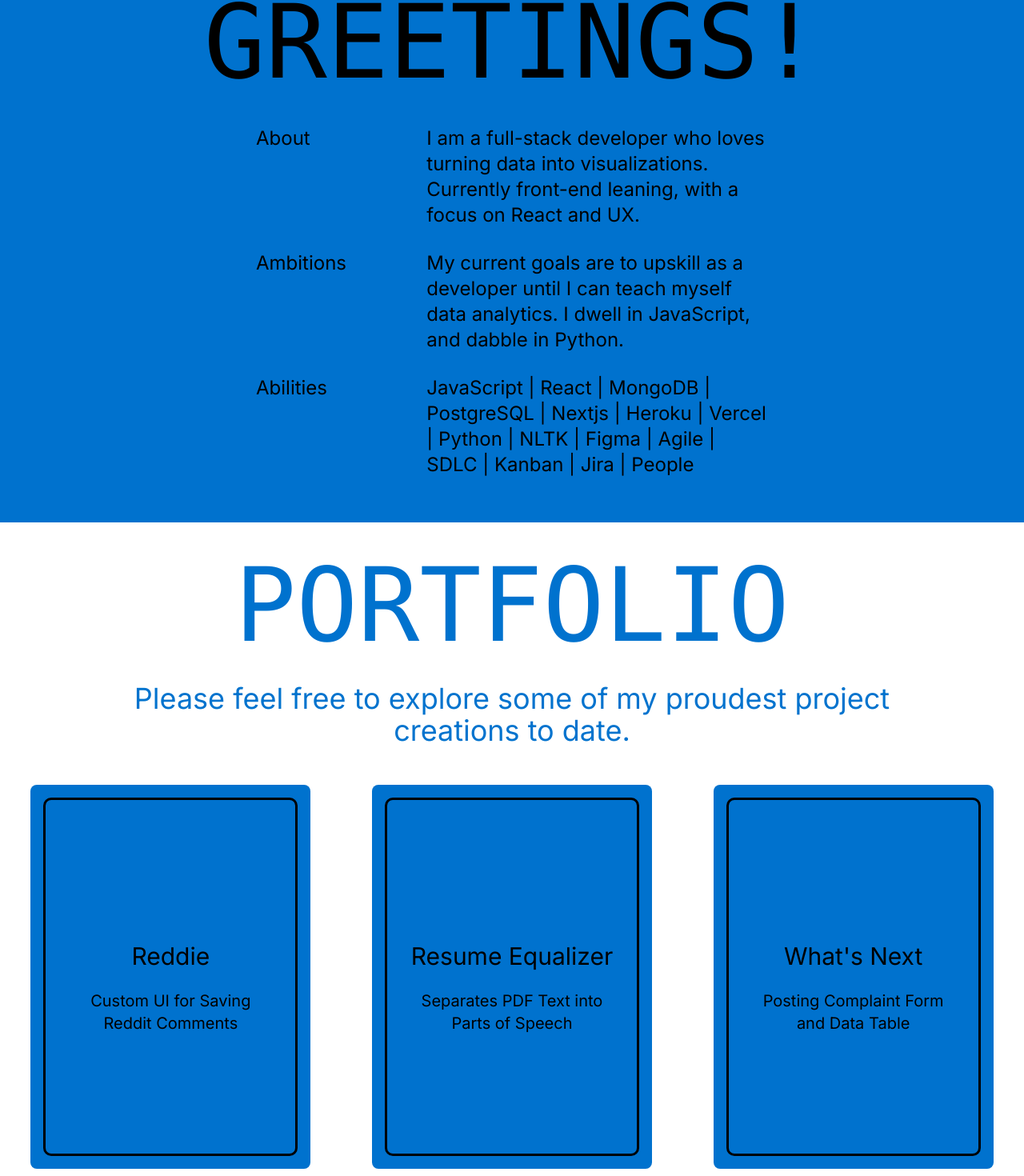
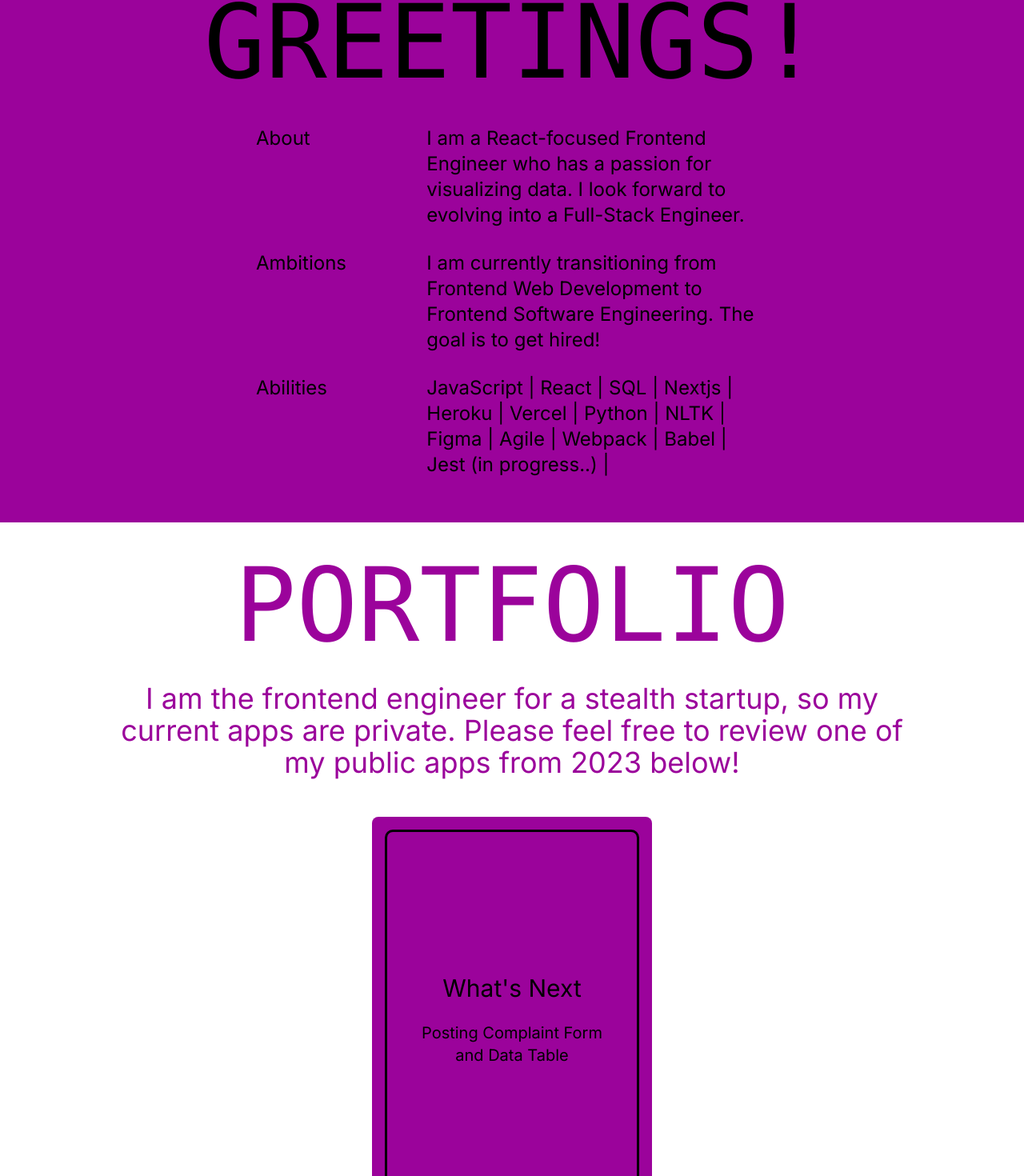
Before and after one commit to Pythonidaer/Jonathan-Hammond, a Next.js app: page / in a window 1280 px wide. Shown: the part 901-2371 px from the top of the page at 80% size. Built offline with nearby package versions, Linux system fonts and the light colour scheme.

Commit message:
New colors, removed project cards that were on the Heroku dynos I had to cancel.

```diff
--- a/app/(components)/About.js
+++ b/app/(components)/About.js
@@ -18,9 +18,7 @@ const About = () => {
         <div className='col-span-1 pb-7 md:col-span-2 '>
           <div>
             <p className='text-2xl'>
-              I am a full-stack developer who loves turning data into
-              visualizations. Currently front-end leaning, with a focus on React
-              and UX.
+              I am a React-focused Frontend Engineer who has a passion for visualizing data. I look forward to evolving into a Full-Stack Engineer.
             </p>
           </div>
         </div>
@@ -32,9 +30,7 @@ const About = () => {
         <div className='col-span-1 pb-7 md:col-span-2 '>
           <div>
             <p className='text-2xl'>
-              My current goals are to upskill as a developer until I can teach
-              myself data analytics. I dwell in JavaScript, and dabble in
-              Python.
+              I am currently transitioning from Frontend Web Development to Frontend Software Engineering. The goal is to get hired!
             </p>
           </div>
         </div>
@@ -46,9 +42,9 @@ const About = () => {
         <div className='col-span-1 pb-7 md:col-span-2 '>
           <div>
             <p className='text-2xl'>
-              JavaScript | React | MongoDB | PostgreSQL | Nextjs | Heroku |
-              Vercel | Python | NLTK | Figma | Agile | SDLC | Kanban | Jira |
-              People
+              JavaScript | React | SQL | Nextjs | Heroku |
+              Vercel | Python | NLTK | Figma | Agile  | Webpack |
+              Babel | Jest (in progress..) |
             </p>
           </div>
         </div>
--- a/app/(components)/About.module.css
+++ b/app/(components)/About.module.css
@@ -1,6 +1,15 @@
 .page2 {
-  background: rgb(0 114 206);
+  /* background: rgb(0 114 206);  used in 2023 */
+  background:#9B039B;
 }
+/*
+test
+Soft Pink: RGB(255, 192, 203)
+Pale Pink: RGB(255, 218, 230)
+Light Pink: RGB(255, 182, 193)
+Peach: RGB(255, 218, 185)
+Light Purple: RGB(230, 230, 250)
+*/
 
 /*
 .page2 {
--- a/app/(components)/Contact.module.css
+++ b/app/(components)/Contact.module.css
@@ -3,7 +3,8 @@
   --s: 20px; /* size of the lines */
   --g: 15px; /* gap between lines */
   --c1: black;
-  --c2: rgb(0 114 206);
+  /* --c2: rgb(0 114 206); */
+  --c2: #9B039B;
   background: conic-gradient(
         at var(--s) calc(100% - var(--s)),
         #0000 270deg,
--- a/app/(components)/Portfolio.js
+++ b/app/(components)/Portfolio.js
@@ -7,8 +7,7 @@ const Portfolio = () => {
         Portfolio
       </h2>
       <p className=' text-xl min-[350px]:text-xl md:text-4xl w-4/5 my-8 md:mb-12 mx-auto text-accent text-center animate-pulse'>
-        Please feel free to explore some of my proudest project creations to
-        date.
+        I am the frontend engineer for a stealth startup, so my current apps are private. Please feel free to review one of my public apps from 2023 below!
       </p>
       <PortfolioFlipCard />
     </section>
--- a/app/(components)/Portfolio.module.css
+++ b/app/(components)/Portfolio.module.css
@@ -45,7 +45,8 @@
   padding: 15em 5em;
   transition: transform 0.8s;
   transform-style: preserve-3d;
-  background: rgb(0 114 206);
+  /* background: rgb(0 114 206); */
+  background: #9B039B;
 
   -webkit-transform-style: preserve-3d;
 }
@@ -95,7 +96,8 @@
 @media (min-width: 768px) {
   .card:hover .card__content {
     transform: rotateY(0.5turn);
-    background: rgb(0, 61, 111);
+    /* background: rgb(0, 61, 111); */
+    background: #720272;
     transition: 1s;
   }
 
--- a/app/(data)/projects.json
+++ b/app/(data)/projects.json
@@ -1,30 +1,11 @@
 [
-  {
-    "photo": "/reddie.png",
-    "url": "https://reddie.herokuapp.com/",
-    "title": "Reddie",
-    "subtitle": "Custom UI for Saving Reddit Comments",
-    "details": "Reddit with a visually enhanced post-saving interface. Developed with JavaScript, React, Express, Node.js, MongoDB, and hosted on Heroku."
-  },
-  {
-    "photo": "/resume.png",
-    "url": "https://resumeequalizer.herokuapp.com/",
-    "title": "Resume Equalizer",
-    "subtitle": "Separates PDF Text into Parts of Speech",
-    "details": "Analyze job descriptions with Python, NLP, and JavaScript. PDF upload transforms them into organized word banks."
-  },
+
+
   {
     "photo": "/next.png",
     "url": "https://whats-next-ten.vercel.app/",
     "title": "What's Next",
     "subtitle": "Posting Complaint Form and Data Table",
     "details": "Report misleading job postings and view submitted complaints in a table. Built with Next.js, PostgreSQL, Prisma, and deployed on Heroku."
-  },
-  {
-    "photo": "/steppingstones.png",
-    "url": "https://stepping-stones-54c043ae9918.herokuapp.com/",
-    "title": "Stepping Stones",
-    "subtitle": "Multi-Step Sign-up for Bootcamp Grads",
-    "details": "MERN-stack application for bootcamp graduates to network. Features user authentication, React Hook Forms, and Styled Components."
   }
 ]
--- a/package.json
+++ b/package.json
@@ -19,6 +19,7 @@
     "react": "18.2.0",
     "react-dom": "18.2.0",
     "react-scroll": "^1.8.9",
+    "sharp": "^0.33.3",
     "tailwindcss": "3.3.2"
   }
 }
--- a/tailwind.config.js
+++ b/tailwind.config.js
@@ -29,13 +29,14 @@ module.exports = {
         px600: '600px',
       },
       backgroundColor: {
-        accent: 'rgb(0 114 206)',
+        // accent: 'rgb(0 114 206)',
+        accent: '#9B039B',
       },
       borderColor: {
-        accent: 'rgb(0 114 206)',
+        accent: '#9B039B',
       },
       colors: {
-        accent: 'rgb(0 114 206)',
+        accent: '#9B039B',
       },
     },
   },
```
Also changed, not shown: app/(components)/Hero.js (+15 -15 lines), 2 other files (tests, documents, lock files or other folders).
